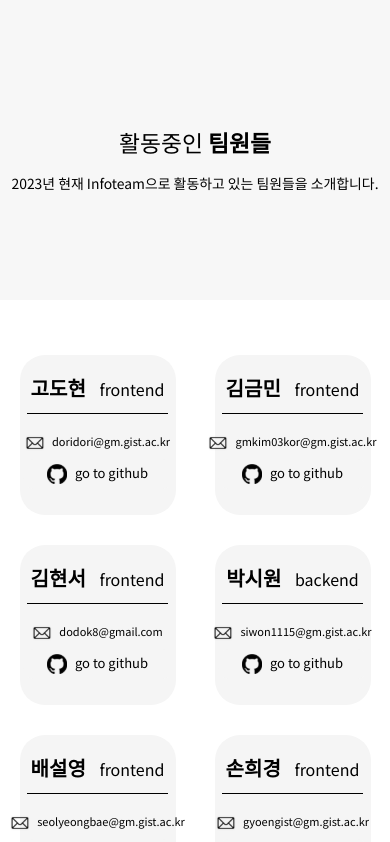
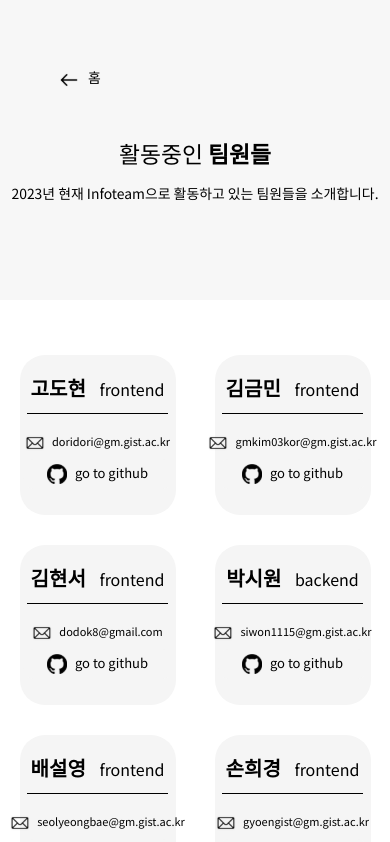
Before and after one commit to gsainfoteam/infoteam-introduce-page, a React (Create React App) app: page /member in a window 390 px wide. Shown: the top 842 px of the page. Built offline with nearby package versions, Linux system fonts and the light colour scheme.

Commit message:
모바일 services & members page 뒤로가기 버튼 추가

```diff
--- a/src/App.js
+++ b/src/App.js
@@ -18,6 +18,8 @@ import Page1HomeMobile from "./pages/Page1_Home_Mobile";
 import Page2Services from "./pages/Page2_Services";
 import Page3Members from "./pages/Page3_Members";
 import PageXNotFound from "./pages/PageX_NotFound";
+import Page2ServicesMobile from "./pages/Page2_Services_Mobile";
+import Page3MembersMobile from "./pages/Page3_Members_Mobile";
 
 function App() {
   const isBigMobile = useIsMobile();
@@ -27,8 +29,8 @@ function App() {
         <BrowserRouter>
           <Routes>
             <Route path="/" element={<Page1HomeMobile />} />
-            <Route path="/service" element={<Page2Services />} />
-            <Route path="/member" element={<Page3Members />} />
+            <Route path="/service" element={<Page2ServicesMobile />} />
+            <Route path="/member" element={<Page3MembersMobile />} />
             <Route path="/*" element={<PageXNotFound />} />
           </Routes>
           <Footer />
--- /dev/null
+++ b/src/components/button/PagebackButton.js
@@ -0,0 +1,36 @@
+import React from "react";
+import styled from "styled-components";
+import { useNavigate } from "react-router-dom";
+import * as T from "../styled/StyledText";
+import pagebackIcon from "../../imgs/buttonImgs/pageback.svg";
+
+const PagebackButtonWrap = styled.div`
+  align-self: flex-start;
+  margin-left: 50px;
+
+  display: flex;
+  flex-direction: row;
+  align-items: center;
+
+  transition: 0.2s;
+  cursor: pointer;
+  &:hover {
+    opacity: 0.5;
+  }
+`;
+const PageupIcon = styled.img`
+  margin: 3px 10px 0px;
+  width: 18px;
+`;
+
+function PagebackButton() {
+  const navigate = useNavigate();
+  return (
+    <PagebackButtonWrap onClick={() => navigate("/")}>
+      <PageupIcon src={pagebackIcon}></PageupIcon>
+      <T.PageBackButtonText>홈</T.PageBackButtonText>
+    </PagebackButtonWrap>
+  );
+}
+
+export default PagebackButton;
--- a/src/components/styled/StyledText.js
+++ b/src/components/styled/StyledText.js
@@ -609,3 +609,10 @@ export const GoToCompButtonText = styled.div`
   font-family: "Noto Sans KR", sans-serif;
   font-size: 15px;
 `;
+export const PageBackButtonText = styled.div`
+  font-family: "Noto Sans KR", sans-serif;
+  font-size: 15px;
+  @media only screen and (max-width: ${MEDIA_QUERY_WIDTH_MOBILE_WIDTH}) {
+    font-size: calc(10px + 1vw);
+  }
+`;
--- /dev/null
+++ b/src/pages/Page2_Services_Mobile.js
@@ -0,0 +1,56 @@
+import React from "react";
+import styled from "styled-components";
+import * as T from "../components/styled/StyledText";
+import {
+  PageContainer,
+  SectionContainerCol,
+} from "../components/styled/StyledContainerGlobal";
+import Service from "../components/card/Service";
+// import { ServiceList } from "../data/serviceDummy";
+import { serviceInfoList } from "../data/serviceInfos";
+import PagebackButton from "../components/button/PagebackButton";
+
+const HorizonLine = styled.div`
+  width: 100%;
+  border-bottom: 1.3px solid #000000;
+`;
+
+// title div gray gradient initial : linear-gradient(to top, #F7F7F7, #FFFFFF)
+const Page2ServicesMobile = () => {
+  return (
+    <PageContainer>
+      <SectionContainerCol
+        style={{
+          background: "linear-gradient(to top, #F7F7F7, #F7F7F7)",
+          paddingBlock: "0px",
+          minHeight: "300px",
+        }}
+      >
+        <PagebackButton />
+        <T.Title style={{ marginTop: "50px" }}>
+          운영중인 <span style={{ fontWeight: "bold" }}>서비스들</span>
+        </T.Title>
+        <T.SerMemSubTitle style={{ marginBottom: "30px" }}>
+          Infoteam이 개발하여 운영중인 서비스들을 소개합니다.
+        </T.SerMemSubTitle>
+      </SectionContainerCol>
+      <div style={{ height: "45px" }} />
+      {serviceInfoList.map((item, index) => {
+        return (
+          <div>
+            {index != 0 && null /* <HorizonLine /> */}
+            <Service
+              name={item.name}
+              info={item.info}
+              image_path={item.imgSrc}
+              page_path={item.pageLink}
+              github_path={item.githubLink}
+            />
+          </div>
+        );
+      })}
+    </PageContainer>
+  );
+};
+
+export default Page2ServicesMobile;
--- /dev/null
+++ b/src/pages/Page3_Members_Mobile.js
@@ -0,0 +1,76 @@
+import React from "react";
+import * as T from "../components/styled/StyledText";
+import { useState, useEffect } from "react";
+
+import {
+  ListContainer,
+  PageContainer,
+  SectionContainerCol,
+} from "../components/styled/StyledContainerGlobal";
+import Member from "../components/card/Member";
+import CheckButton from "../components/button/CheckButton";
+import ConditionalMemberList from "../components/card/ConditionalMemberList";
+import { memberInfoList } from "../data/memberInfos";
+import PagebackButton from "../components/button/PagebackButton";
+
+const Page3MembersMobile = () => {
+  const [isCheckedFE, setIsCheckedFE] = useState(true);
+  const [isCheckedBE, setIsCheckedBE] = useState(true);
+
+  return (
+    <PageContainer>
+      <SectionContainerCol
+        style={{
+          background: "linear-gradient(to top, #F7F7F7, #F7F7F7)",
+          paddingBlock: "0px",
+          minHeight: "300px",
+        }}
+      >
+        <PagebackButton />
+        <T.Title style={{ marginTop: "50px" }}>
+          활동중인 <span style={{ fontWeight: "bold" }}>팀원들</span>
+        </T.Title>
+        <T.SerMemSubTitle style={{ marginBottom: "30px" }}>
+          2023년 현재 Infoteam으로 활동하고 있는 팀원들을 소개합니다.
+        </T.SerMemSubTitle>
+      </SectionContainerCol>
+      {/*
+      <div
+        style={{
+          width: "300px",
+          display: "flex",
+          justifyContent: "space-between",
+          marginTop: "70px",
+        }}
+      >
+        <CheckButton
+          category="frontend"
+          isChecked={isCheckedFE}
+          setIsChecked={setIsCheckedFE}
+        />
+        <CheckButton
+          category="backend"
+          isChecked={isCheckedBE}
+          setIsChecked={setIsCheckedBE}
+        />
+      </div>
+      <MemberList isCheckedFE={isCheckedFE} isCheckedBE={isCheckedBE} />
+      */}
+      <ListContainer style={{ marginTop: "40px" }}>
+        {memberInfoList.map((item) => {
+          return (
+            <Member
+              name={item.name}
+              role={item.role}
+              email={item.email}
+              githubLink={item.githubLink}
+              state={item.state}
+            />
+          );
+        })}
+      </ListContainer>
+    </PageContainer>
+  );
+};
+
+export default Page3MembersMobile;
```
Also changed, not shown: src/imgs/buttonImgs/pageback.svg (added).
